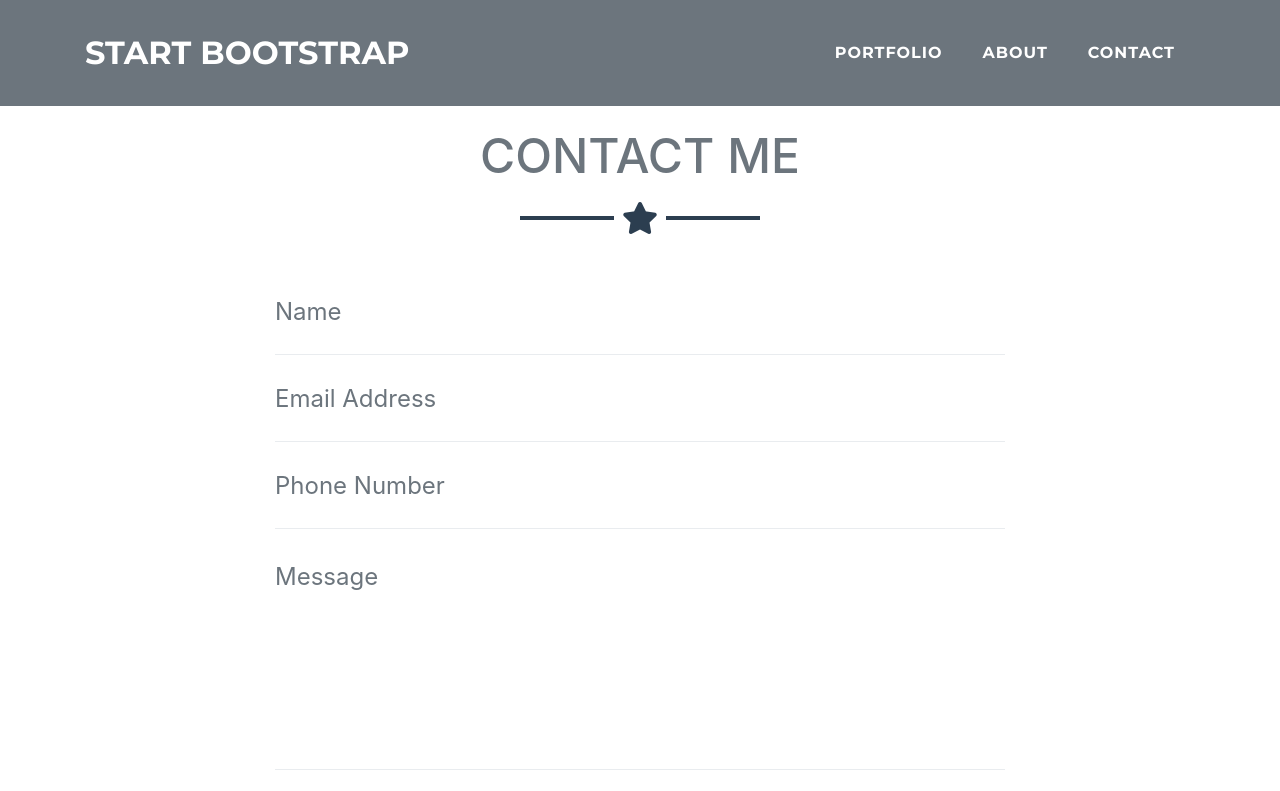
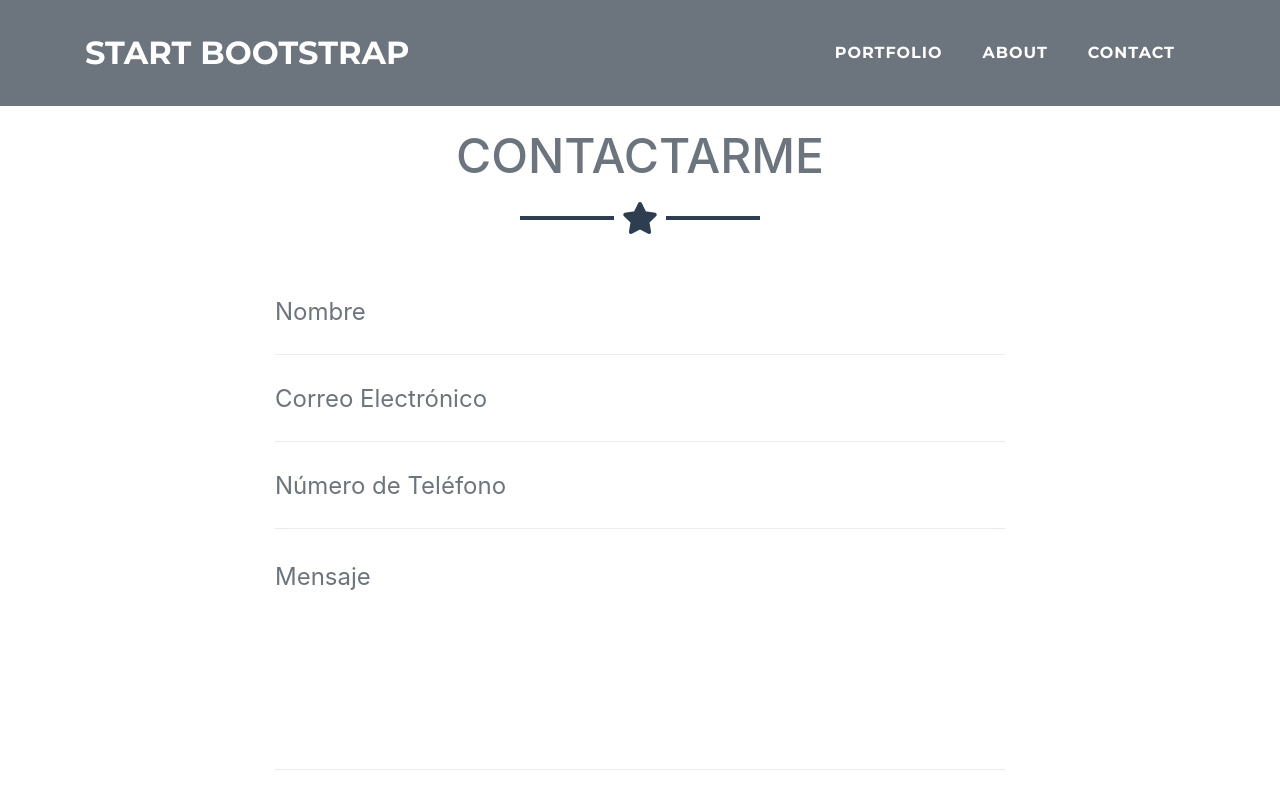
Before and after one commit to jamz-musik/proyectobootstrap, a website with bundled scripts: page plantilla1/contact.html in a window 1280 px wide. Shown: the top 791 px of the page. Built offline with nearby package versions, Linux system fonts and the light colour scheme.

Commit message:
Primer aporte Enrique

```diff
--- a/plantilla1/contact.html
+++ b/plantilla1/contact.html
@@ -56,7 +56,7 @@
      <!-- Contact Section -->
      <section id="contact" style="margin-top:40px">
         <div class="container">
-          <h2 class="text-center text-uppercase text-secondary mb-0">Contact Me</h2>
+          <h2 class="text-center text-uppercase text-secondary mb-0">Contactarme</h2>
           <hr class="star-dark mb-5">
           <div class="row">
             <div class="col-lg-8 mx-auto">
@@ -65,29 +65,29 @@
               <form name="sentMessage" id="contactForm" novalidate="novalidate">
                 <div class="control-group">
                   <div class="form-group floating-label-form-group controls mb-0 pb-2">
-                    <label>Name</label>
-                    <input class="form-control" id="name" type="text" placeholder="Name" required="required" data-validation-required-message="Please enter your name.">
+                    <label>Nombre</label>
+                    <input class="form-control" id="name" type="text" placeholder="Nombre" required="required" data-validation-required-message="Please enter your name.">
                     <p class="help-block text-danger"></p>
                   </div>
                 </div>
                 <div class="control-group">
                   <div class="form-group floating-label-form-group controls mb-0 pb-2">
-                    <label>Email Address</label>
-                    <input class="form-control" id="email" type="email" placeholder="Email Address" required="required" data-validation-required-message="Please enter your email address.">
+                    <label>Correo Electrónico</label>
+                    <input class="form-control" id="email" type="email" placeholder="Correo Electrónico" required="required" data-validation-required-message="Please enter your email address.">
                     <p class="help-block text-danger"></p>
                   </div>
                 </div>
                 <div class="control-group">
                   <div class="form-group floating-label-form-group controls mb-0 pb-2">
-                    <label>Phone Number</label>
-                    <input class="form-control" id="phone" type="tel" placeholder="Phone Number" required="required" data-validation-required-message="Please enter your phone number.">
+                    <label>Número de Teléfono</label>
+                    <input class="form-control" id="phone" type="tel" placeholder="Número de Teléfono" required="required" data-validation-required-message="Please enter your phone number.">
                     <p class="help-block text-danger"></p>
                   </div>
                 </div>
                 <div class="control-group">
                   <div class="form-group floating-label-form-group controls mb-0 pb-2">
-                    <label>Message</label>
-                    <textarea class="form-control" id="message" rows="5" placeholder="Message" required="required" data-validation-required-message="Please enter a message."></textarea>
+                    <label>Mensaje</label>
+                    <textarea class="form-control" id="message" rows="5" placeholder="Mensaje" required="required" data-validation-required-message="Please enter a message."></textarea>
                     <p class="help-block text-danger"></p>
                   </div>
                 </div>
```
